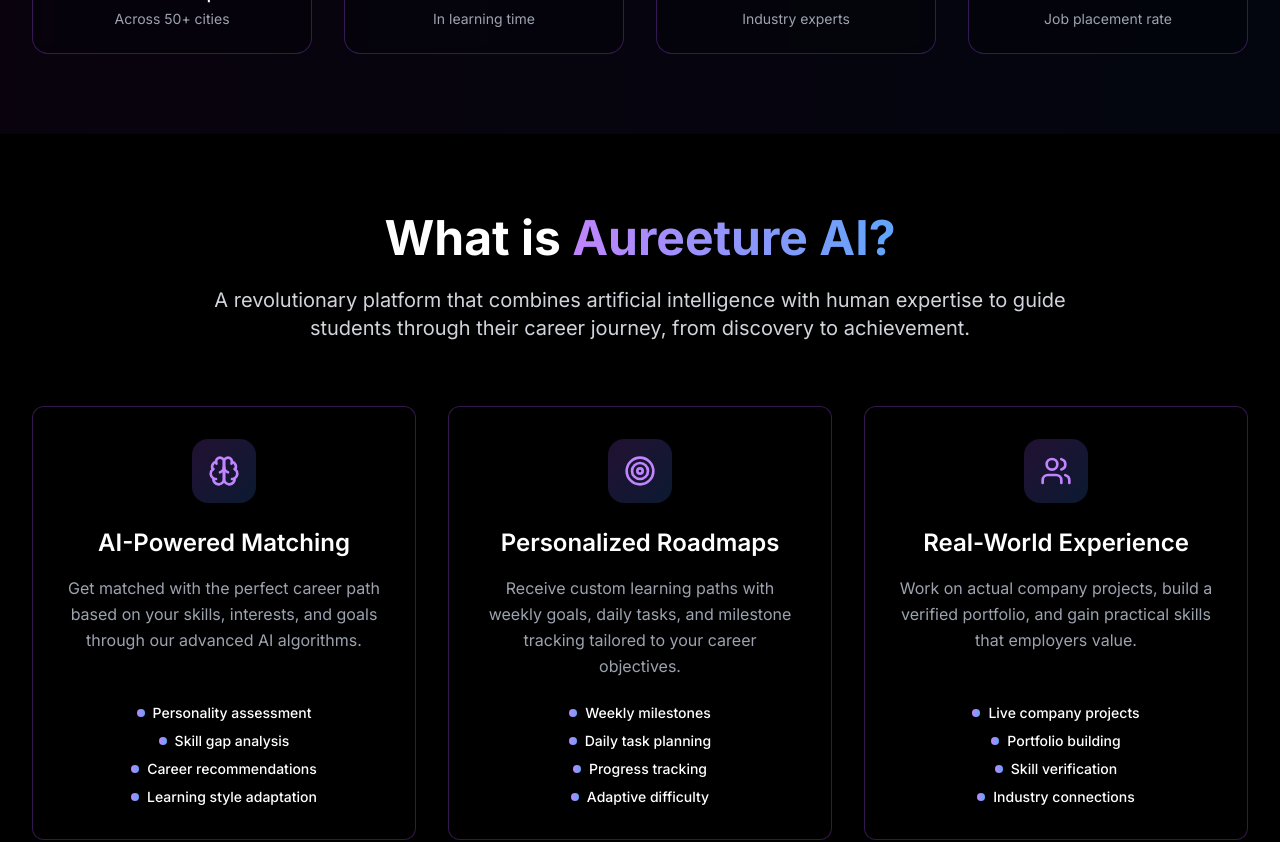
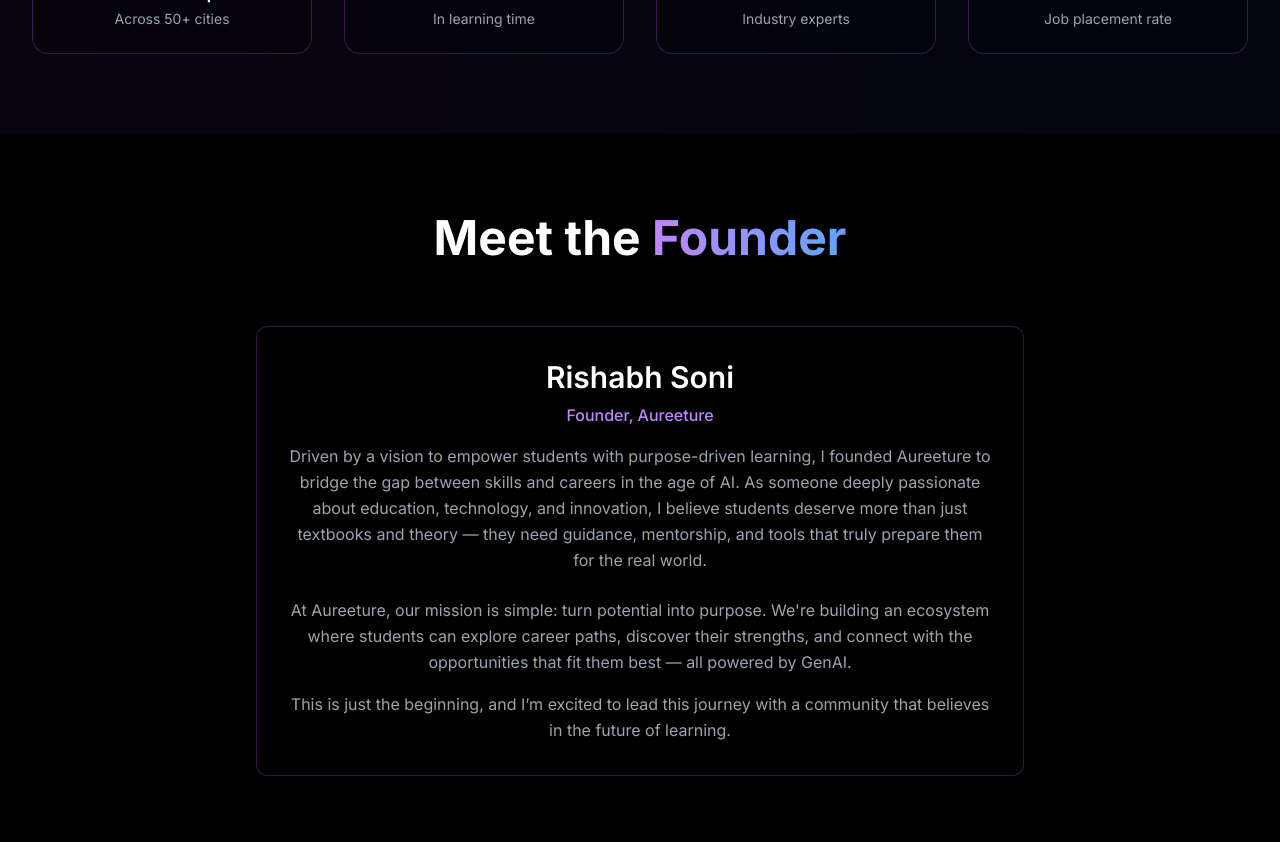
Before and after one commit to Aureeture/aureeture, a Next.js app: page / in a window 1280 px wide. Shown: the part 980-1822 px from the top of the page. Built offline with nearby package versions, Linux system fonts and the light colour scheme.

Commit message:
Added founder

```diff
--- a/app/page.tsx
+++ b/app/page.tsx
@@ -188,6 +188,49 @@ export default function HomePage() {
               </motion.div>
             ))}
           </div>
+        </div>
+      </section>
+
+      {/* Meet the Founder Section */}
+      <section className="py-16 sm:py-20 px-4 sm:px-6 lg:px-8">
+        <div className="max-w-7xl mx-auto">
+          <motion.div
+            initial={{ opacity: 0, y: 30 }}
+            whileInView={{ opacity: 1, y: 0 }}
+            transition={{ duration: 0.6 }}
+            className="text-center mb-16"
+          >
+            <h2 className="text-3xl sm:text-4xl lg:text-5xl font-bold mb-6">
+              Meet the{" "}
+              <span className="text-transparent bg-gradient-to-r from-purple-400 to-blue-400 bg-clip-text">
+                Founder
+              </span>
+            </h2>
+          </motion.div>
+
+          <motion.div
+            initial={{ opacity: 0, y: 30 }}
+            whileInView={{ opacity: 1, y: 0 }}
+            transition={{ duration: 0.6, delay: 0.2 }}
+            className="group max-w-3xl mx-auto"
+          >
+            <Card className="bg-black/20 backdrop-blur-sm border-purple-500/30 hover:border-purple-500/50 hover:bg-black/30 transition-all duration-300 h-full flex flex-col">
+              <CardContent className="p-6 lg:p-8 text-center flex-1 flex flex-col items-center">
+                {/* Removed the founder's image placeholder */}
+                <h3 className="text-2xl lg:text-3xl font-semibold mb-2 text-white">Rishabh Soni</h3>
+                <p className="text-purple-400 text-base font-medium mb-4">Founder, Aureeture</p>
+                <p className="text-gray-400 mb-6 leading-relaxed flex-1">
+                  Driven by a vision to empower students with purpose-driven learning, I founded Aureeture to bridge the gap between skills and careers in the age of AI. As someone deeply passionate about education, technology, and innovation, I believe students deserve more than just textbooks and theory — they need guidance, mentorship, and tools that truly prepare them for the real world.
+                </p>
+                <p className="text-gray-400 leading-relaxed">
+                  At Aureeture, our mission is simple: turn potential into purpose. We're building an ecosystem where students can explore career paths, discover their strengths, and connect with the opportunities that fit them best — all powered by GenAI.
+                </p>
+                <p className="text-gray-400 mt-4 leading-relaxed">
+                  This is just the beginning, and I’m excited to lead this journey with a community that believes in the future of learning.
+                </p>
+              </CardContent>
+            </Card>
+          </motion.div>
         </div>
       </section>
 
```
